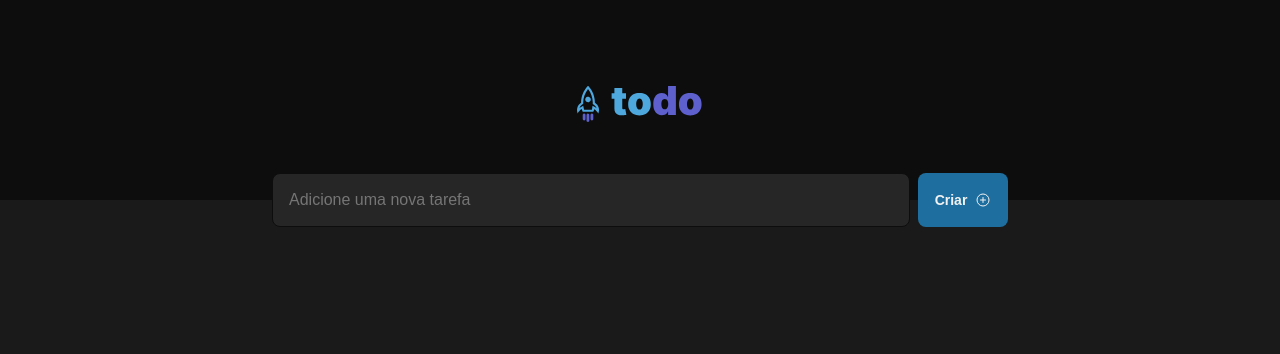
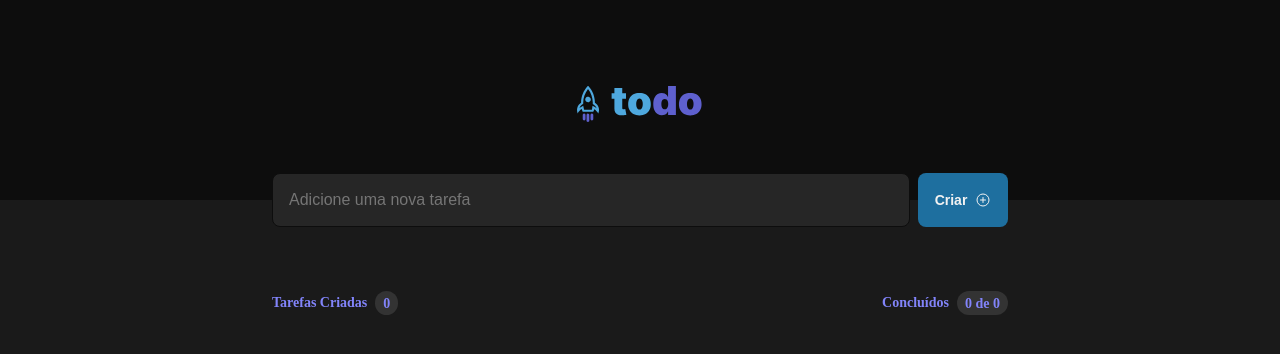
Before and after one commit to JoaoAlberto20/todoList, a React (Vite) app: page / in a window 1280 px wide. Shown: the top 354 px of the page. Built offline with nearby package versions, Linux system fonts and the light colour scheme.

Commit message:
:sparkles: feat: Adicionando a logia para adicionar tarefas

```diff
--- a/src/App.module.css
+++ b/src/App.module.css
@@ -0,0 +1,29 @@
+
+.contentHeader {
+  display: flex;
+  justify-content: space-between;
+  margin-top: 5.6875rem;
+}
+
+.contentHeader  p {
+  color: var(--purple);
+  display: flex;
+  gap: 0.5rem;
+  font-size: 0.875rem;
+  font-weight: bold;
+  align-items: center;
+}
+.contentHeader > p span {
+  background: var(--gray-400);
+  padding: 2px 8px;
+  height: 1.5rem;
+  display: flex;
+  border-radius: 999px;
+}
+
+.contentTarefas {
+  display: flex;
+  flex-direction: column;
+  gap: 12px;
+  margin-top: 2.6875rem;
+}
--- a/src/App.tsx
+++ b/src/App.tsx
@@ -1,16 +1,72 @@
+import { useState } from 'react';
+
 import Header from './components/Header';
 import Layout from './components/Layout';
 
+import styles from './App.module.css';
+import Tasks from './components/Tasks';
 import './Global.css';
-import styles from './App.module.css';
+
+interface dataTasks {
+  id: number,
+  title: string,
+  isDone: boolean,
+}
 
 function App() {
+  const [tarefas, setTarefas] = useState<dataTasks[]>([]);
+
+  const handleTasks = (tasks: string) => {
+    setTarefas(() => [
+      ...tarefas,
+      {
+        id: tarefas.length + 1,
+        title: tasks,
+        isDone: false,
+      },
+    ]);
+  };
+
+
+
   return (
     <div>
-      <Header />
-      <main className={styles.contentTarefas}>
+      <Header handleTasks={handleTasks} />
+      <main>
         <Layout>
-          <div />
+
+          <header
+            className={styles.contentHeader}
+          >
+            <p>
+              Tarefas Criadas
+              <span>{tarefas.length}</span>
+            </p>
+
+            <p>
+              Concluídos
+              <span>
+                0
+                de
+                {' '}
+                {tarefas.length}
+              </span>
+            </p>
+          </header>
+
+          <div className={styles.contentTarefas}>
+
+            { tarefas?.map((tasks) => (
+              <Tasks
+                key={tasks.id}
+                title={tasks.title}
+                id={tasks.id}
+                isDone={tasks.isDone}
+              />
+            ))}
+
+          </div>
+
         </Layout>
       </main>
 
--- a/src/components/Header.tsx
+++ b/src/components/Header.tsx
@@ -1,17 +1,39 @@
 import { PlusCircle } from 'phosphor-react';
+import { ChangeEvent, FormEvent, useState } from 'react';
 import styles from './Header.module.css';
 import Layout from './Layout';
 
 import Logo from '../assets/Logo.svg';
 
-export function Header() {
+interface Props {
+  handleTasks: (tasks: string) => void,
+}
+
+export function Header({ handleTasks }: Props) {
+  const [newTasks, setNewTasks] = useState('');
+
+  const handleNewTasks = (event: ChangeEvent<HTMLInputElement>) => {
+    setNewTasks(event.target.value);
+  };
+
+  const handleSubmitNewTasks = (event: FormEvent) => {
+    event.preventDefault();
+    handleTasks(newTasks);
+    setNewTasks('');
+  };
+
   return (
     <header className={styles.header}>
       <Layout>
         <img src={Logo} alt="" className={styles.logo} />
 
-        <form className={styles.contentForm}>
-          <input type="text" placeholder="Adicione uma nova tarefa" />
+        <form className={styles.contentForm} onSubmit={handleSubmitNewTasks}>
+          <input
+            type="text"
+            placeholder="Adicione uma nova tarefa"
+            value={newTasks}
+            onChange={handleNewTasks}
+          />
           <button type="submit">
             Criar
             <PlusCircle />
--- a/src/components/Tarefas.module.css
+++ /dev/null
@@ -1 +0,0 @@
-.tarefas {}
--- /dev/null
+++ b/src/components/Tasks.module.css
@@ -0,0 +1,44 @@
+.tasks {
+  display: flex;
+  align-items: flex-start;
+  padding: 16px;
+  justify-content: space-between;
+  height: 72px;
+
+  background: var(--gray-500);
+  border: 1px solid var(--gray-400);
+  border-radius: 8px;
+  box-shadow: 0px 2px 8px 0px #0000000F;
+}
+
+.tasks label {
+  display: flex;
+  gap: 12px;
+}
+
+.tasks label span {
+  color: var(--gray-100);
+  font-weight: 400;
+  font-size: 1.1rem;
+}
+
+.tasks input[type="checkbox"] {
+  display: block;
+  width: 1.1rem;
+  height: 1.1rem;
+  border: 1px solid var(--blue);
+  border-radius: 50%;
+  align-self: flex-start;
+  margin-top: 5px;
+}
+
+.tasks svg {
+  width: 1.5rem;
+  height: 1.5rem;
+}
+
+.tasks svg:hover {
+  background: var(--gray-400);
+  color: var(--danger);
+  border-radius: 4px;
+}
--- /dev/null
+++ b/src/components/Tasks.tsx
@@ -0,0 +1,24 @@
+import { Trash } from 'phosphor-react';
+import styles from './Tasks.module.css';
+
+interface Props {
+  title: string;
+  id: number,
+  isDone: boolean,
+}
+
+function Tasks({ title, id, isDone }: Props) {
+  return (
+    <div className={styles.tasks}>
+      <label htmlFor={`text-title-${id}`}>
+        <input type="checkbox" id={`text-title-${id}`} />
+        <span>
+          {title}
+        </span>
+      </label>
+      <Trash />
+    </div>
+  );
+}
+
+export default Tasks;
```
Also changed, not shown: src/components/Tarefas.tsx (deleted, +0 -9 lines), .eslintrc.json, src/assets/Clipboard.svg (added).
